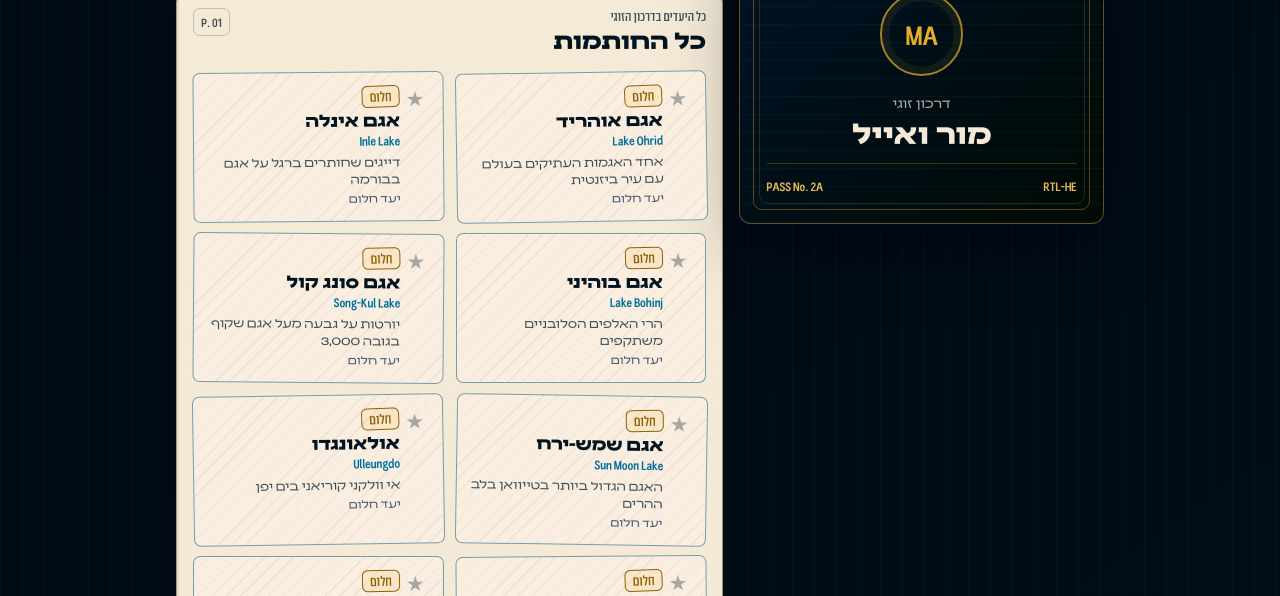
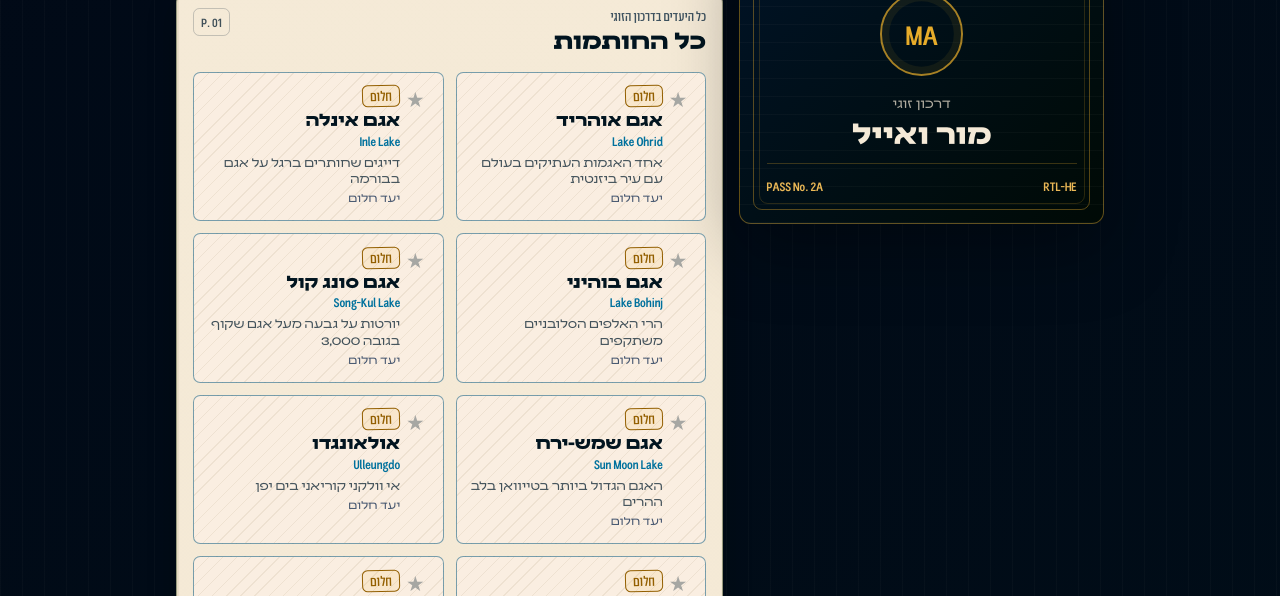
Before and after one commit to eyalfuks51/mor-airlines, a React (Vite) app: page / in a window 1280 px wide. Both pictures are taken after a click on the button "📔 דרכון". Shown: the part 148-744 px from the top of the page. Built offline with nearby package versions, Linux system fonts and the light colour scheme; no server answers; the database is empty.

Commit message:
Add passport tab reveal effects

```diff
--- a/package.json
+++ b/package.json
@@ -6,6 +6,7 @@
   "scripts": {
     "dev": "vite",
     "build": "tsc -b && vite build",
+    "test": "playwright test",
     "lint": "eslint .",
     "preview": "vite preview"
   },
--- /dev/null
+++ b/playwright.config.ts
@@ -0,0 +1,14 @@
+import { defineConfig } from '@playwright/test';
+
+export default defineConfig({
+  testDir: './tests',
+  use: {
+    baseURL: 'http://127.0.0.1:5173',
+  },
+  webServer: {
+    command: 'npm run dev -- --host 127.0.0.1 --port 5173',
+    url: 'http://127.0.0.1:5173',
+    reuseExistingServer: true,
+    timeout: 120_000,
+  },
+});
--- a/src/components/PassportView.tsx
+++ b/src/components/PassportView.tsx
@@ -1,5 +1,5 @@
 import { ReactNode, useCallback, useMemo, useState } from 'react';
-import { AnimatePresence, motion } from 'framer-motion';
+import { AnimatePresence, motion, useReducedMotion } from 'framer-motion';
 import { Destination, DestinationState } from '../data/destinations';
 import { usePassportStore } from '../store/passportStore';
 import { seedDestinations } from '../data/destinations';
@@ -52,9 +52,12 @@ const PAGE_COPY: Record<PassportPage, { label: string; tabLabel: string; subtitl
   },
 };
 
+const revealEase = [0.22, 1, 0.36, 1] as const;
+
 export default function PassportView({ destinations, onBack }: Props) {
   const { setDestState, toggleStarred, setTravelDate, setVisitedDate, setPersonalNote, updateDestination, deleteDestination } =
     usePassportStore();
+  const reduceMotion = Boolean(useReducedMotion());
 
   const [activePage, setActivePage] = useState<PassportPage>('all');
   const [selectedId, setSelectedId] = useState<string | null>(null);
@@ -181,13 +184,17 @@ export default function PassportView({ destinations, onBack }: Props) {
         </section>
 
         <nav className="passport-page-tabs" aria-label="עמודי הדרכון">
-          {(['all', 'visited', 'booked', 'dream', 'starred'] as PassportPage[]).map(page => (
-            <button
+          {(['all', 'visited', 'booked', 'dream', 'starred'] as PassportPage[]).map((page, index) => (
+            <motion.button
               key={page}
               type="button"
+              data-passport-motion="tab"
               onClick={() => setActivePage(page)}
               className={activePage === page ? 'is-active' : undefined}
               aria-pressed={activePage === page}
+              initial={reduceMotion ? false : { opacity: 0, y: -10, filter: 'blur(8px)' }}
+              animate={reduceMotion ? undefined : { opacity: 1, y: 0, filter: 'blur(0px)' }}
+              transition={{ delay: index * 0.045, duration: 0.28, ease: revealEase }}
             >
               <span>{PAGE_COPY[page].tabLabel}</span>
               <small>
@@ -201,7 +208,7 @@ export default function PassportView({ destinations, onBack }: Props) {
                   ? dream.length
                   : starred.length}
               </small>
-            </button>
+            </motion.button>
           ))}
         </nav>
 
@@ -222,9 +229,10 @@ export default function PassportView({ destinations, onBack }: Props) {
             <div className="passport-stamp-grid">
               {pageDestinations.map((dest, index) => (
                 <PassportStamp
-                  key={dest.id}
+                  key={`${activePage}-${dest.id}`}
                   dest={dest}
                   index={index}
+                  reduceMotion={reduceMotion}
                   onOpen={() => setSelectedId(dest.id)}
                   onToggleStar={() => toggleStarred(dest.id)}
                 />
@@ -276,19 +284,28 @@ function PassportStat({ label, value, tone }: { label: string; value: number; to
 }
 
 function PassportStamp({
-  dest, index, onOpen, onToggleStar,
+  dest, index, reduceMotion, onOpen, onToggleStar,
 }: {
   dest: Destination;
   index: number;
+  reduceMotion: boolean;
   onOpen: () => void;
   onToggleStar: () => void;
 }) {
   const state = STATE_COPY[dest.state];
   const dateLabel = getDateLabel(dest);
   const tilt = `${((index % 5) - 2) * 0.45}deg`;
+  const revealDelay = Math.min(index, 12) * 0.035;
 
   return (
-    <article className="passport-stamp" style={{ '--stamp-tilt': tilt } as React.CSSProperties}>
+    <motion.article
+      className="passport-stamp"
+      data-passport-motion="stamp"
+      style={{ '--stamp-tilt': tilt } as React.CSSProperties}
+      initial={reduceMotion ? false : { opacity: 0, y: -14, filter: 'blur(10px)' }}
+      animate={reduceMotion ? undefined : { opacity: 1, y: 0, filter: 'blur(0px)' }}
+      transition={{ delay: revealDelay, duration: 0.34, ease: revealEase }}
+    >
       <button
         type="button"
         className="passport-stamp-favorite"
@@ -312,7 +329,7 @@ function PassportStamp({
           {dest.personalNote ? ' · יש זיכרון' : ''}
         </span>
       </button>
-    </article>
+    </motion.article>
   );
 }
 
```
Also changed, not shown: 2 other files (tests, documents, lock files or other folders).
